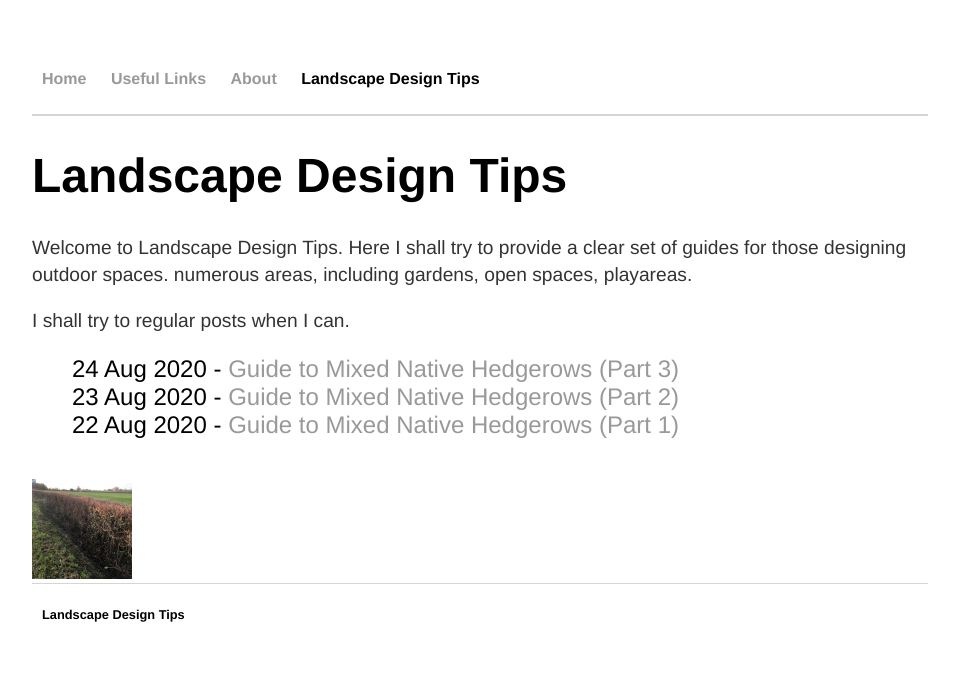
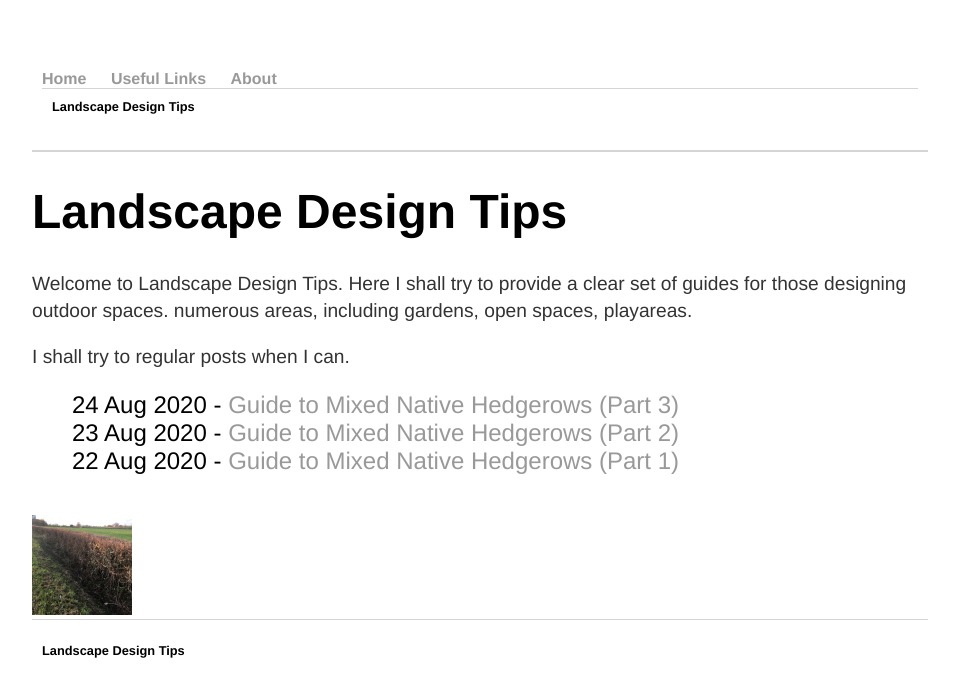
Before and after one commit to Quixoty/ORIG, a Jekyll site: the page built from index.html, in a window 1280 px wide. Shown: the top 697 px of the page, without its empty margins (160-1119 px from the left). Built offline with Jekyll 4.4.1, drawn with Linux system fonts in a browser that asks for light colours.

Commit message:
Update default.html

```diff
--- a/_layouts/default.html
+++ b/_layouts/default.html
@@ -11,7 +11,11 @@
 	        		<li><a href="/">Home</a></li>
 	        		<li><a href="/usefullinks">Useful Links</a></li>
 				<li><a href="/about">About</a></li>
-				<li>Landscape Design Tips</li>
+				<footer>
+	    			<ul>
+	        			<li>Landscape Design Tips</li>
+				</ul>
+				</footer>
 	    		</ul>
 			<hr style="border: 1px solid #d5d5d5;" />
 			</nav>
```
